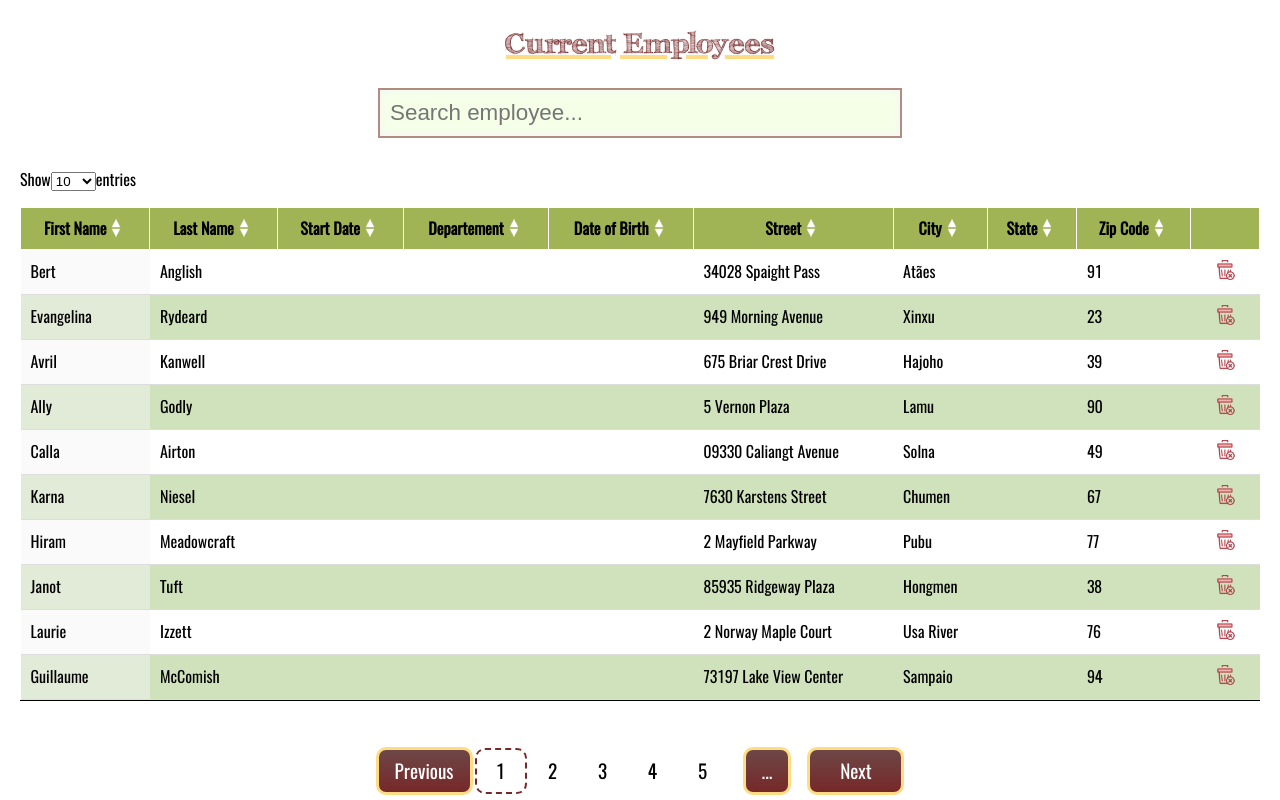
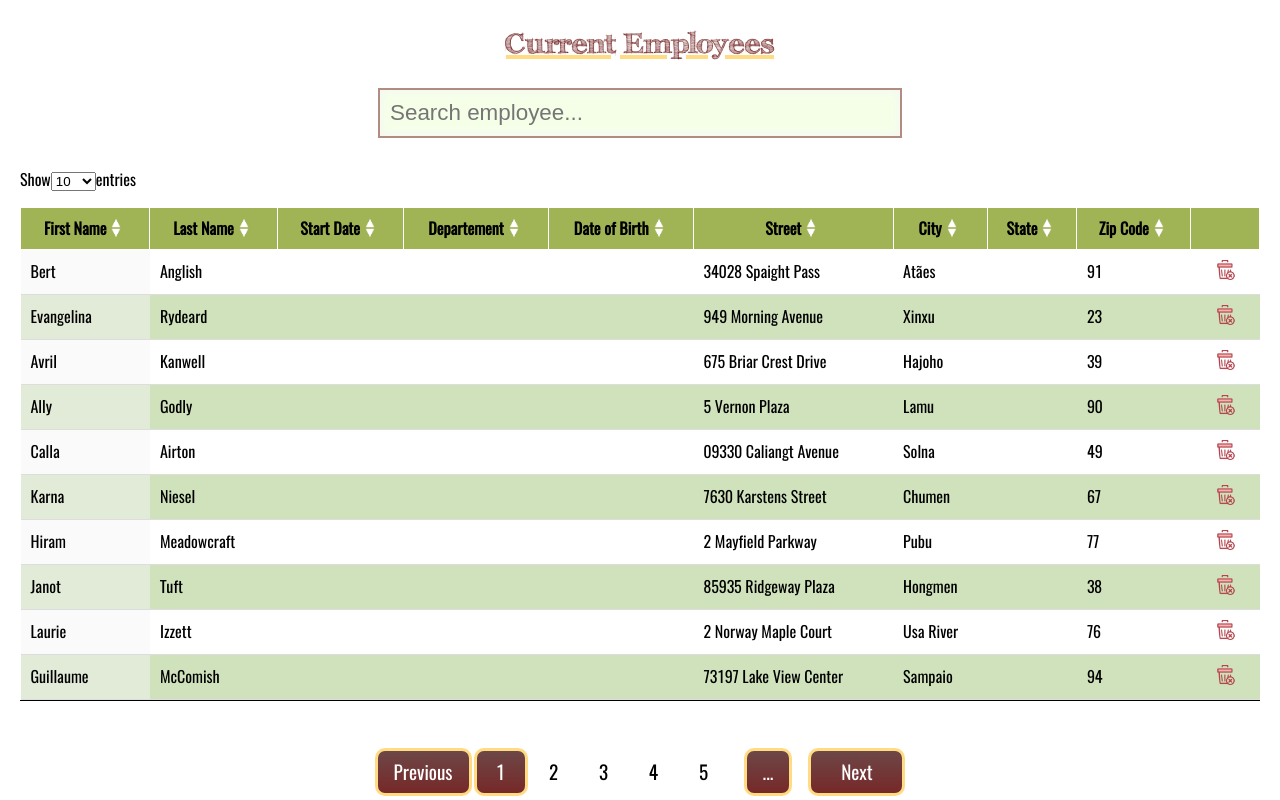
Before and after one commit to Squal94/Khadir_Lounis_Projet_14_122022_styled, a React (Create React App) app in the folder wealth_health/: page /employee in a window 1280 px wide. Shown: the top 800 px of the page. Built offline with nearby package versions, Linux system fonts and the light colour scheme.

Commit message:
Change icon project

```diff
--- a/wealth_health/public/index.html
+++ b/wealth_health/public/index.html
@@ -2,13 +2,13 @@
 <html lang="fr">
   <head>
     <meta charset="utf-8" />
-    <link rel="icon" href="%PUBLIC_URL%/favicon.ico" />
+    <link rel="icon" href="Logo.png" />
     <meta name="viewport" content="width=device-width, initial-scale=1" />
     <meta
       name="description"
       content="Web site created using create-react-app"
     />
-    <title>React App</title>
+    <title>Wealth Health</title>
   </head>
 
   <body>
--- a/wealth_health/src/Styles/Components/_pagination.scss
+++ b/wealth_health/src/Styles/Components/_pagination.scss
@@ -101,8 +101,11 @@
 }
 
 .active {
-  border: 2px dashed $color-secondary;
+  font-size: 1.2em;
+  border: 3px solid $underline-title;
   border-radius: 10px;
+  background: $background-primary;
+  color: $color-tertiary;
   transition: all 0.1s ease-in-out;
 }
 
```
Also changed, not shown: wealth_health/public/Logo.png (renamed from wealth_health/src/Assets/img/Logo.png).
